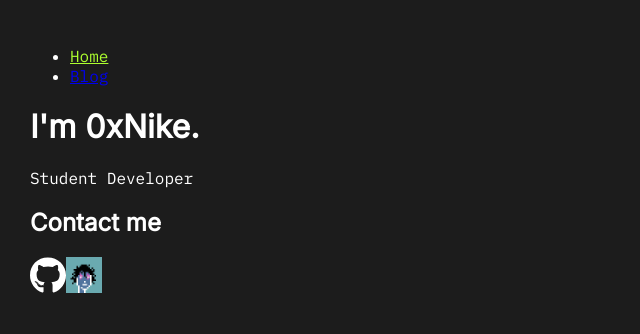
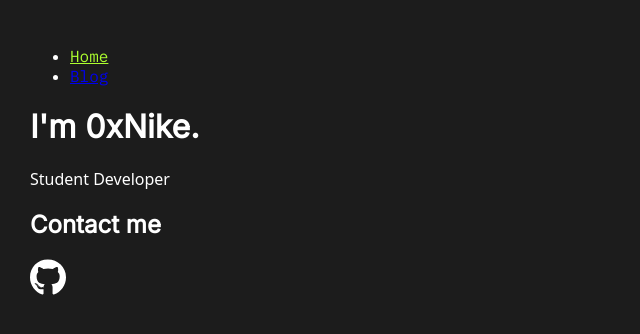
Before and after one commit to 0xNike/Gatsby-Website, a Gatsby site: page / in a window 1280 px wide. Shown: the whole page, without its empty margins (0-640 px from the left). Built offline with nearby package versions, Linux system fonts and the light colour scheme; Gatsby itself is replaced by a stand-in of ours.

Commit message:
Edited font stack

```diff
--- a/src/components/layout.js
+++ b/src/components/layout.js
@@ -29,7 +29,6 @@ const Layout = ({ pageTitle, children }) => {
         <h2>Contact me</h2>
         <a href="https://github.com/0xNike">
          <StaticImage alt="GitHub" src="../images/github-brands.svg" className={layoutStyles.icon}/>
-         <StaticImage alt="GitHub" src="../images/CP9998.png" className={layoutStyles.icon}/>
         </a>
       </footer>
     </div>
--- a/src/components/layout.module.css
+++ b/src/components/layout.module.css
@@ -1,6 +1,6 @@
 body {
   margin: 0;
-  font-family: "IBM Plex Mono", monospace, sans-serif;
+  font-family: "IBM Plex Mono", monospace, system-ui, sans-serif;
 }
 
 .container {
@@ -11,7 +11,11 @@ body {
 }
 
 h1,h2,h3,h4,h5 {
-    font-family: "Inter", -apple-system, BlinkMacSystemFont, "Segoe UI", Roboto, "Helvetica Neue", Arial, sans-serif;
+    font-family: "Inter", system-ui, -apple-system, BlinkMacSystemFont, "Segoe UI", Roboto, "Helvetica Neue", Arial, sans-serif;
+}
+
+p {
+  font-family: system-ui, -apple-system, BlinkMacSystemFont, 'Segoe UI', Roboto, Oxygen, Ubuntu, Cantarell, 'Open Sans', 'Helvetica Neue', sans-serif;
 }
 
 /* Nav Bar and Links */
```
